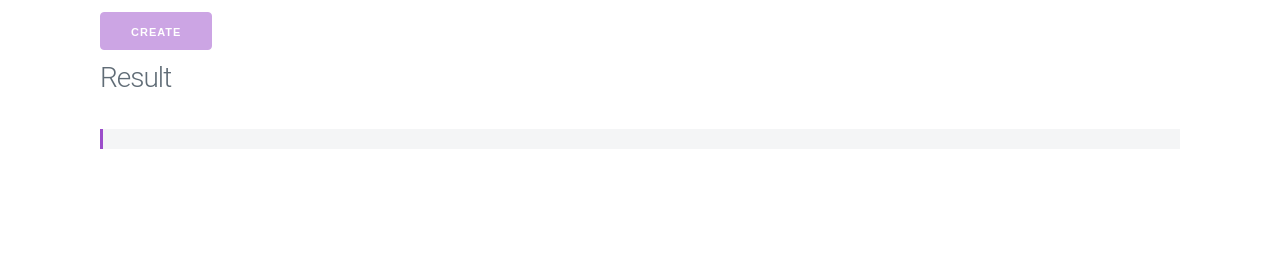
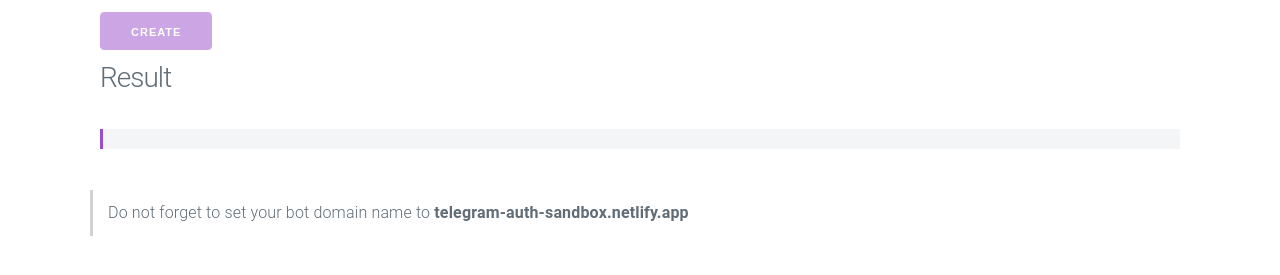
Before and after one commit to seanghay/telegram-auth-sandbox, a website built with Vite: page index.html in a window 1280 px wide. Shown: the part 145-420 px from the top of the page. Built offline with nearby package versions, Linux system fonts and the light colour scheme; what cash-dom would draw is missing.

Commit message:
add message

```diff
--- a/index.html
+++ b/index.html
@@ -45,7 +45,14 @@
           <pre><code id="code-output"></code></pre>
         </div>
       </div>
+
+      <div class="row">
+        <blockquote>
+          <p>Do not forget to set your bot domain name to <strong>telegram-auth-sandbox.netlify.app</strong></p>
+        </blockquote>
+      </div>
     </div>
+
 
   </div>
   <script type="module" src="/main.js"></script>
```
